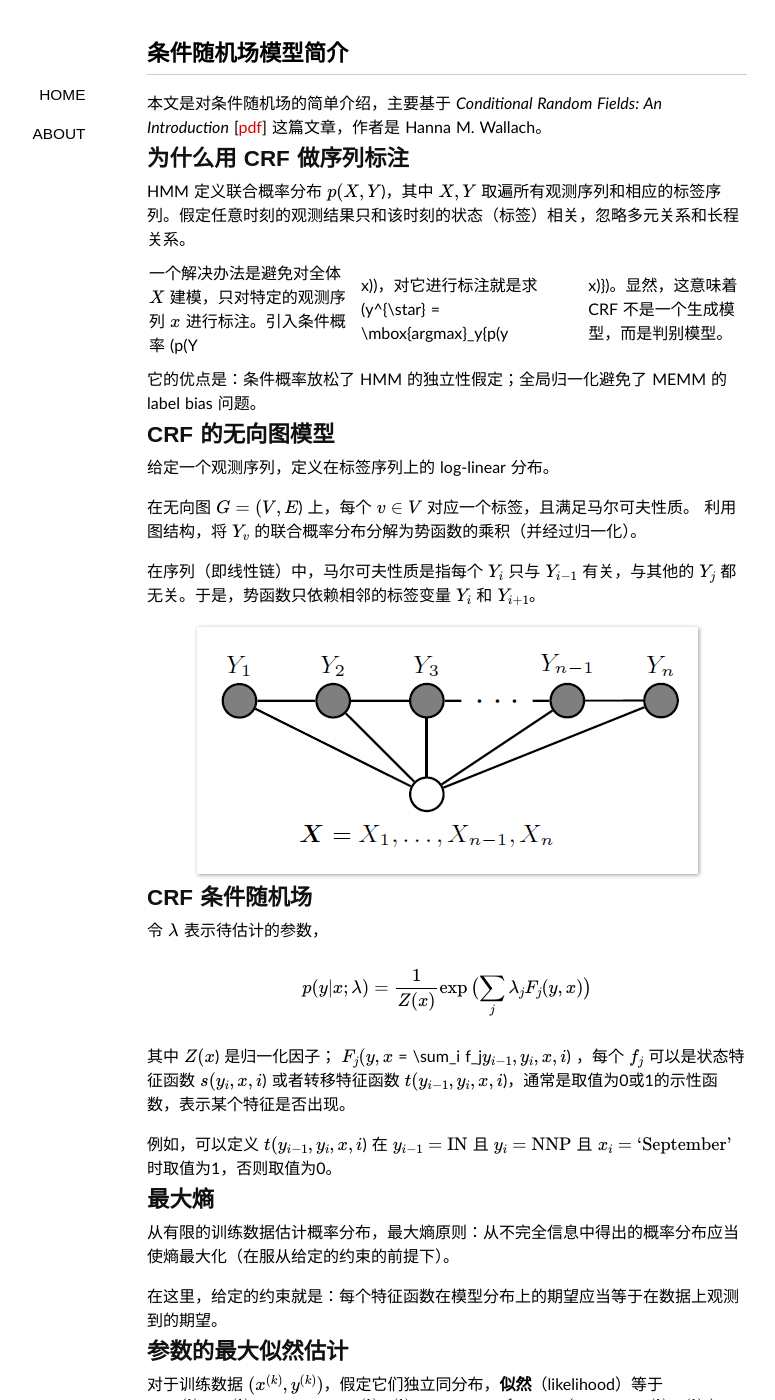
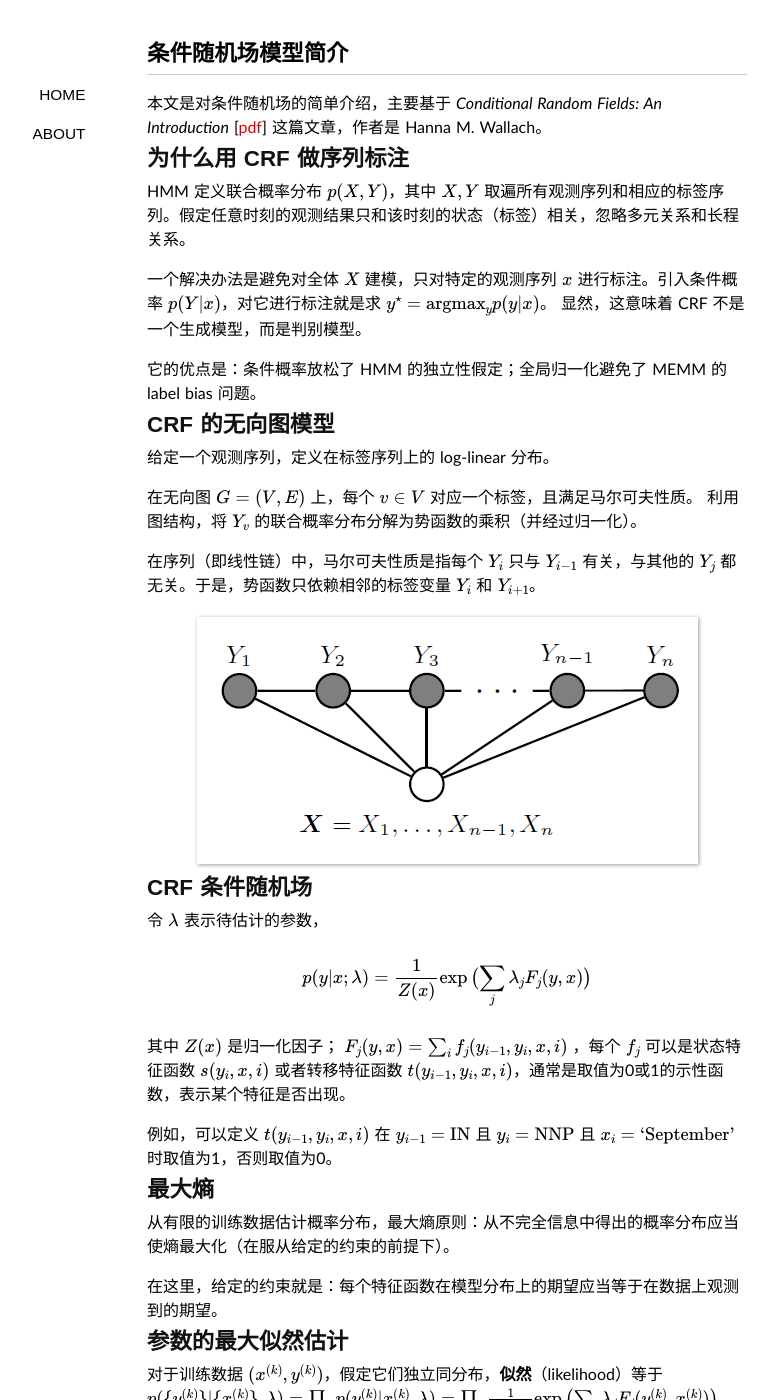
Before and after one commit to sighsmile/sighsmile.github.io, a Jekyll site: the page built from _posts/2017-06-26-Wallach-crf-introduction.md, in a window 1280 px wide and 1400 px high. Shown: the whole window, without its empty margins (193-968 px from the left). Built offline with Jekyll 4.4.1, drawn with Linux system fonts in a browser that asks for light colours; some web fonts are replaced; formulas are drawn with MathJax 3; comment, search, counter and statistics services are not loaded; some of the changed text lies outside the part shown.

Commit message:
try to fix math display

```diff
--- a/_posts/2017-06-26-Wallach-crf-introduction.md
+++ b/_posts/2017-06-26-Wallach-crf-introduction.md
@@ -11,9 +11,10 @@ tags:
 
 ## 为什么用 CRF 做序列标注
 
-HMM 定义联合概率分布 \(p(X, Y)\)，其中 \(X, Y\) 取遍所有观测序列和相应的标签序列。假定任意时刻的观测结果只和该时刻的状态（标签）相关，忽略多元关系和长程关系。
+HMM 定义联合概率分布 $p(X, Y)$，其中 $X, Y$ 取遍所有观测序列和相应的标签序列。假定任意时刻的观测结果只和该时刻的状态（标签）相关，忽略多元关系和长程关系。
 
-一个解决办法是避免对全体 \(X\) 建模，只对特定的观测序列 \(x\) 进行标注。引入条件概率 \(p(Y|x)\)，对它进行标注就是求 \(y^{\star} = \mbox{argmax}_y{p(y|x)}\)。显然，这意味着 CRF 不是一个生成模型，而是判别模型。
+一个解决办法是避免对全体 $X$ 建模，只对特定的观测序列 $x$ 进行标注。引入条件概率 $p(Y|x)$，对它进行标注就是求 $y^{\star} = \mathrm{argmax}_y {p(y|x)}$。
+显然，这意味着 CRF 不是一个生成模型，而是判别模型。
 
 它的优点是：条件概率放松了 HMM 的独立性假定；全局归一化避免了 MEMM 的 label bias 问题。
 
@@ -21,22 +22,22 @@ HMM 定义联合概率分布 \(p(X, Y)\)，其中 \(X, Y\) 取遍所有观测序
 
 给定一个观测序列，定义在标签序列上的 log-linear 分布。
 
-在无向图 \(G = (V,E)\) 上，每个 \(v \in V\) 对应一个标签，且满足马尔可夫性质。
-利用图结构，将 \(Y_v\) 的联合概率分布分解为势函数的乘积（并经过归一化）。
+在无向图 $G = (V,E)$ 上，每个 $v \in V$ 对应一个标签，且满足马尔可夫性质。
+利用图结构，将 $Y_v$ 的联合概率分布分解为势函数的乘积（并经过归一化）。
 
-在序列（即线性链）中，马尔可夫性质是指每个 \(Y_i\) 只与 \(Y_{i-1}\) 有关，与其他的 \(Y_j\) 都无关。于是，势函数只依赖相邻的标签变量 \(Y_i\) 和 \(Y_{i+1}\)。
+在序列（即线性链）中，马尔可夫性质是指每个 $Y_i$ 只与 $Y_{i-1}$ 有关，与其他的 $Y_j$ 都无关。于是，势函数只依赖相邻的标签变量 $Y_i$ 和 $Y_{i+1}$。
 
 ![crf](/assets/chain-CRF.png)
 
 ## CRF 条件随机场
 
-令 \(\lambda\) 表示待估计的参数，
+令 $\lambda$ 表示待估计的参数，
 
 $$p(y|x; \lambda) = \frac{1}{Z(x)} \exp{\bigl(\sum_j{\lambda_j F_j(y, x)}\bigr)} $$
 
-其中 \(Z(x)\) 是归一化因子； \(F_j(y, x) = \sum_i f_j(y_{i-1}, y_i, x, i)\) ，每个 \(f_j\) 可以是状态特征函数 \(s(y_i, x, i)\) 或者转移特征函数 \(t(y_{i-1}, y_i, x, i)\)，通常是取值为0或1的示性函数，表示某个特征是否出现。
+其中 $Z(x)$ 是归一化因子； $F_j(y, x) = \sum_i f_j(y_{i-1}, y_i, x, i)$ ，每个 $f_j$ 可以是状态特征函数 $s(y_i, x, i)$ 或者转移特征函数 $t(y_{i-1}, y_i, x, i)$，通常是取值为0或1的示性函数，表示某个特征是否出现。
 
-例如，可以定义 \(t(y_{i-1},y_i,x,i)\) 在 \(y_{i-1}=\mbox{IN}\) 且 \(y_i=\mbox{NNP}\) 且 \(x_i=\mbox{'September'}\) 时取值为1，否则取值为0。
+例如，可以定义 $t(y_{i-1},y_i,x,i)$ 在 $y_{i-1}=\mbox{IN}$ 且 $y_i=\mbox{NNP}$ 且 $x_i=\mbox{'September'}$ 时取值为1，否则取值为0。
 
 ## 最大熵
 
@@ -47,7 +48,7 @@ $$p(y|x; \lambda) = \frac{1}{Z(x)} \exp{\bigl(\sum_j{\lambda_j F_j(y, x)}\bigr)}
 
 ## 参数的最大似然估计
 
-对于训练数据 \(\{(x^{(k)}, y^{(k)})\}\)，假定它们独立同分布，**似然**（likelihood）等于
+对于训练数据 $\{(x^{(k)}, y^{(k)})\}$，假定它们独立同分布，**似然**（likelihood）等于
 $$p(\{y^{(k)}\}|\{x^{(k)}\}, \lambda)
 = \prod_k p(y^{(k)}|x^{(k)}, \lambda)
 = \prod_k \frac{1}{Z(x^{(k)})} \exp{\bigl( \sum_j \lambda_j F_j(y^{(k)}, x^{(k)}) \bigr)} $$
@@ -61,13 +62,13 @@ $$ \mathcal{L} (\lambda)
 $$ \frac{\partial \mathcal{L} (\lambda)}{\partial \lambda_j}
 = E_{\tilde{p}(Y, X)} [F_j (Y, X)] - \sum_k E_{p(Y|x^{(k)}, \lambda)} [F_j (Y, x^{(k)})]$$
 
-其中 \(\tilde{p}(Y, X)\) 是观测分布，\(E_p[f]\) 是 \(f\) 在分布 \(p\) 上的期望。令上式为 0 就得到最大熵模型约束。
+其中 $\tilde{p}(Y, X)$ 是观测分布，$E_p[f]$ 是 $f$ 在分布 $p$ 上的期望。令上式为 0 就得到最大熵模型约束。
 
 这个优化问题没有分析解，可以通过迭代的方法求近似解。
 
 ## 矩阵计算
 
-给定观测序列，计算标签序列的概率时，我们希望计算归一化因子 \(Z\)，可以利用矩阵提高计算效率，具体过程此处从略。
+给定观测序列，计算标签序列的概率时，我们希望计算归一化因子 $Z$，可以利用矩阵提高计算效率，具体过程此处从略。
 
 
 ## 动态规划
```
